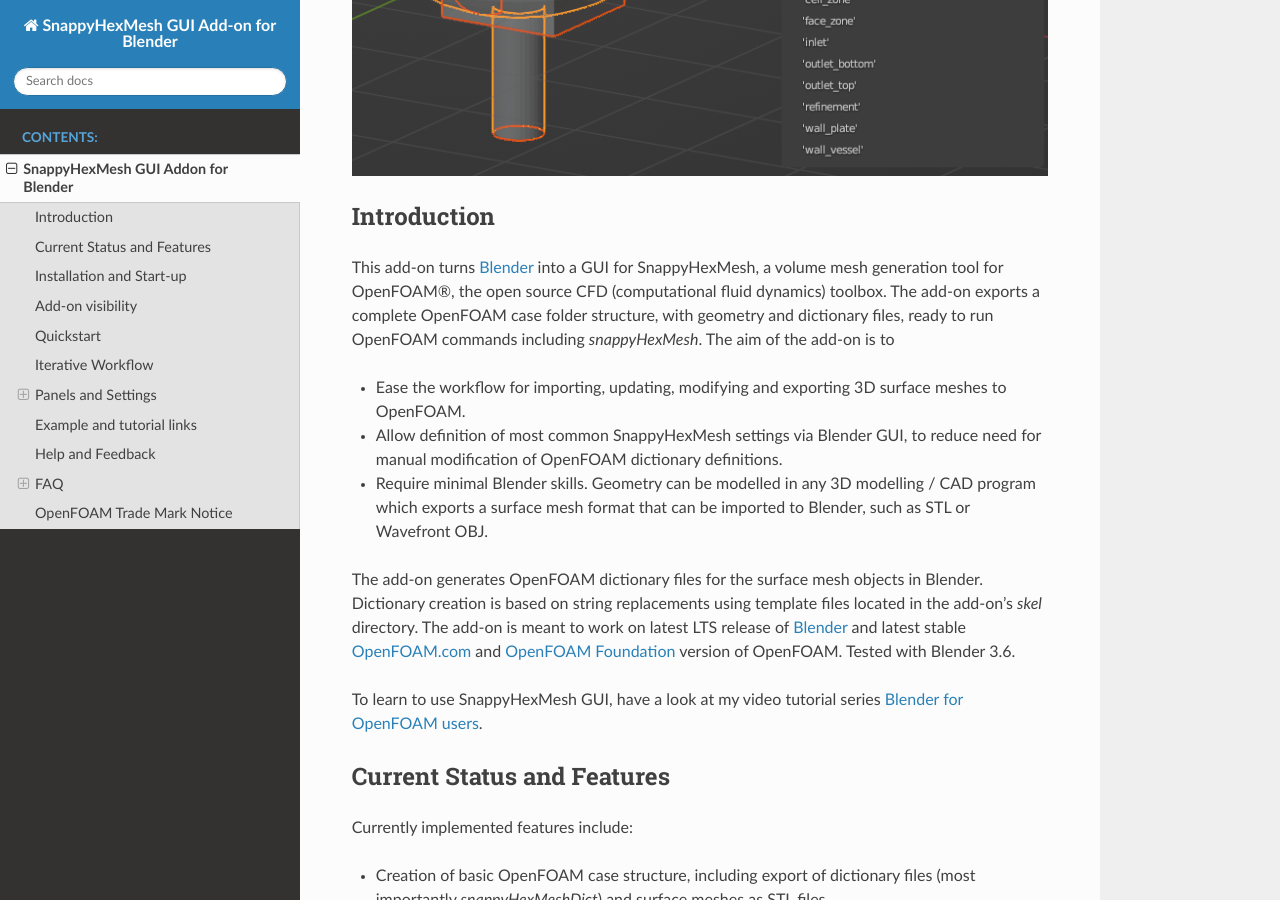
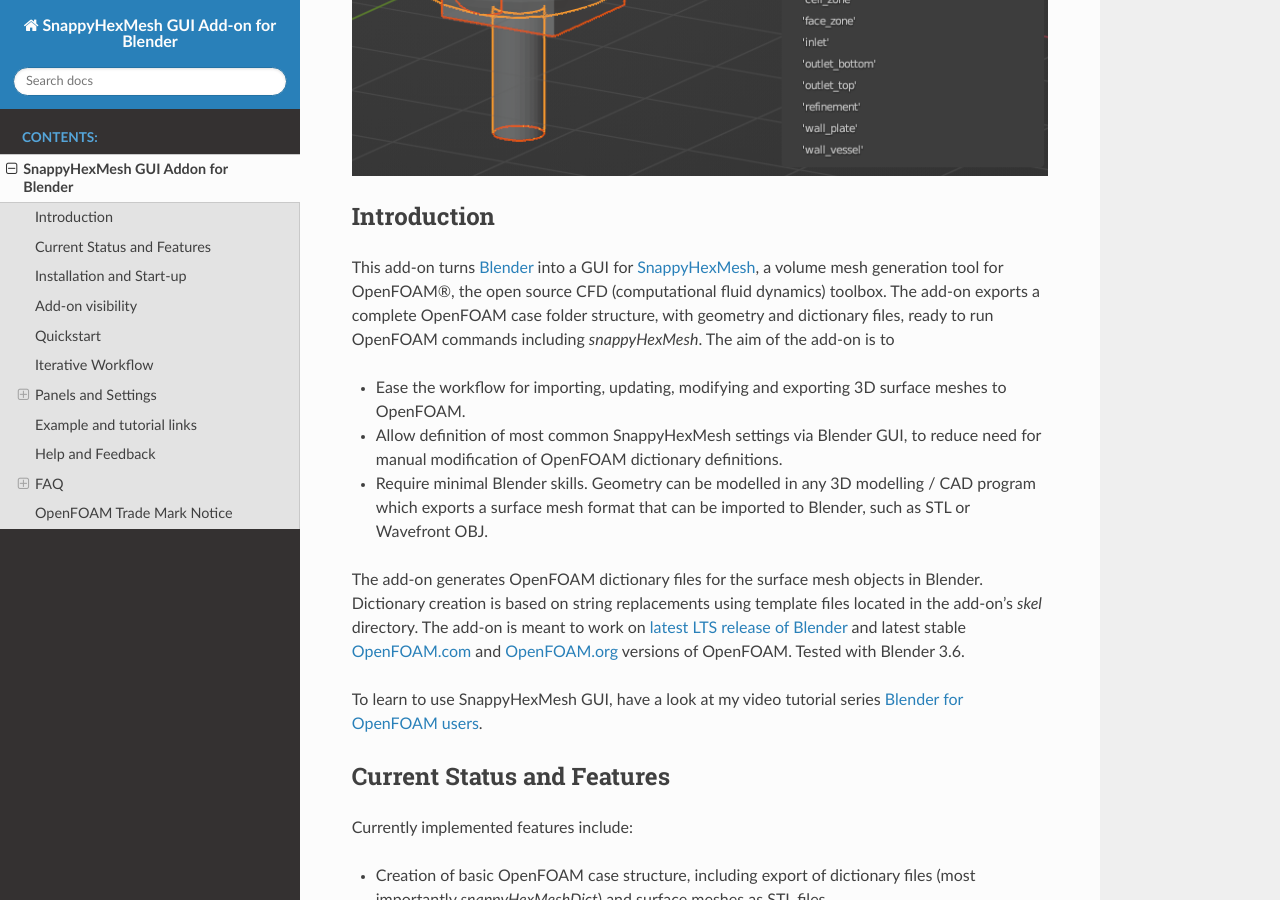
Before and after one commit to tkeskita/snappyhexmesh_gui, a Sphinx documentation site: the page built from docs/snappy_gui.rst, in a window 1280 px wide and 900 px high, scrolled down 819 px. Built offline with Sphinx 7.4.7 and the Read the Docs theme 2.0.0, drawn with Linux system fonts in a browser that asks for light colours.

```diff
--- a/docs/snappy_gui.rst
+++ b/docs/snappy_gui.rst
@@ -7,7 +7,9 @@ Introduction
 ------------
 
 This add-on turns `Blender <https://www.blender.org>`_
-into a GUI for SnappyHexMesh, a volume mesh generation tool for
+into a GUI for
+`SnappyHexMesh <https://openfoamwiki.net/index.php/SnappyHexMesh>`_,
+a volume mesh generation tool for
 OpenFOAM®, the open source CFD (computational fluid dynamics) toolbox.
 The add-on exports a complete OpenFOAM case folder structure, with
 geometry and dictionary files, ready to run OpenFOAM commands
@@ -26,10 +28,11 @@ The add-on generates OpenFOAM dictionary files for the surface mesh
 objects in Blender. Dictionary creation is based on string
 replacements using template files located in the
 add-on's *skel* directory. The add-on is meant to work on
-latest LTS release of `Blender`_ and latest stable
+`latest LTS release of Blender <https://www.blender.org/download/LTS/>`_
+and latest stable
 `OpenFOAM.com <https://www.openfoam.com/>`_ and
-`OpenFOAM Foundation <https://openfoam.org/>`_
-version of OpenFOAM.
+`OpenFOAM.org <https://openfoam.org/>`_
+versions of OpenFOAM.
 Tested with Blender 3.6.
 
 To learn to use SnappyHexMesh GUI, have a look at my video tutorial series
```
Also changed, not shown: README.md (+7 -5 lines).
